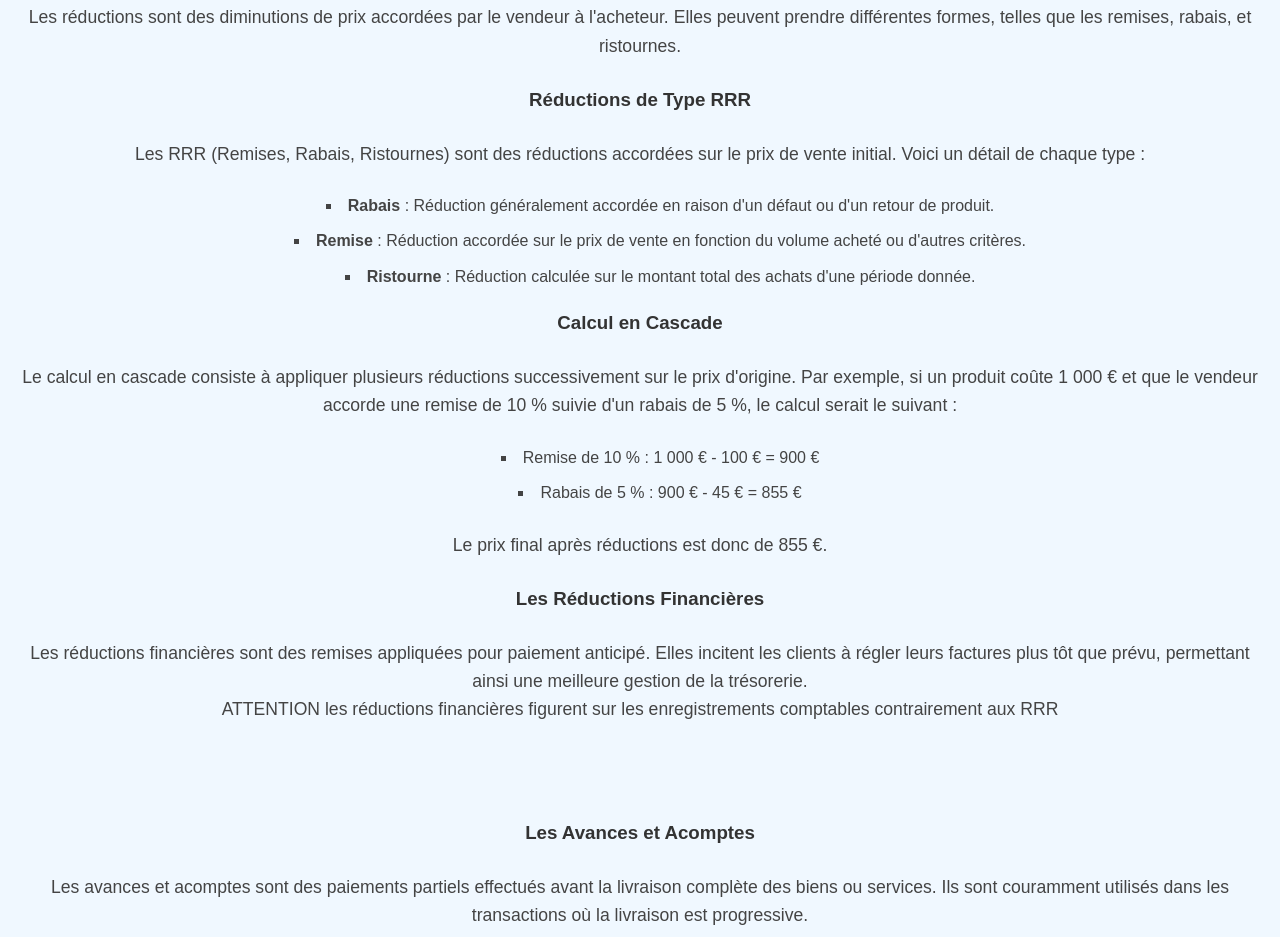
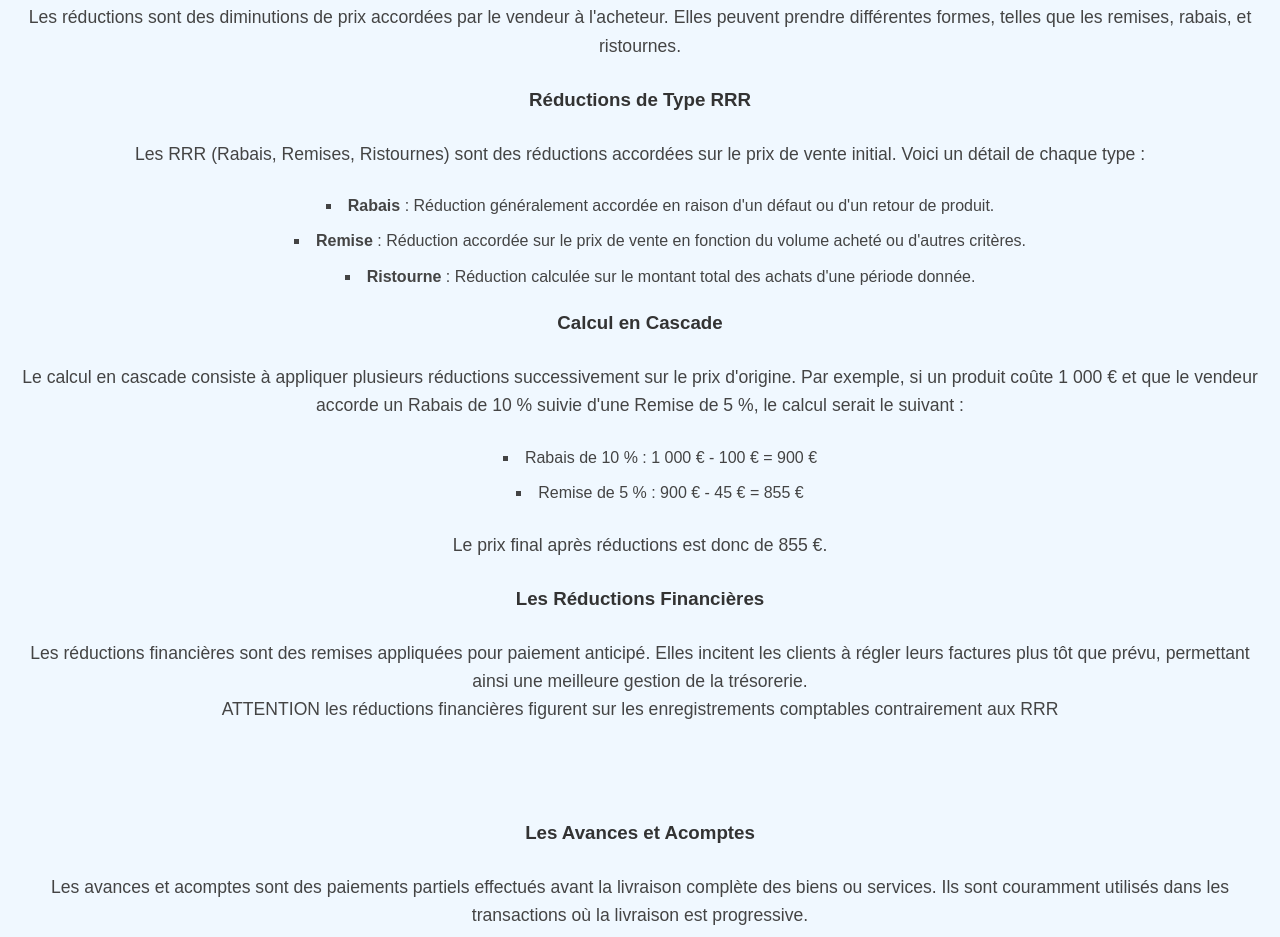
Before and after one commit to lopezCompta/lopezCompta, a plain HTML site: page coursComptaGen4.html in a window 1280 px wide. Shown: the part 3367-4304 px from the top of the page. Drawn offline with Linux system fonts and the light colour scheme.

Commit message:
Update coursComptaGen4.html

```diff
--- a/coursComptaGen4.html
+++ b/coursComptaGen4.html
@@ -136,7 +136,7 @@
         <p>Les réductions sont des diminutions de prix accordées par le vendeur à l'acheteur. Elles peuvent prendre différentes formes, telles que les remises, rabais, et ristournes.</p>
 
         <h3>Réductions de Type RRR</h3>
-        <p>Les RRR (Remises, Rabais, Ristournes) sont des réductions accordées sur le prix de vente initial. Voici un détail de chaque type :</p>
+        <p>Les RRR (Rabais, Remises, Ristournes) sont des réductions accordées sur le prix de vente initial. Voici un détail de chaque type :</p>
         <ul>
             <li><strong>Rabais</strong> : Réduction généralement accordée en raison d'un défaut ou d'un retour de produit.</li>
             <li><strong>Remise</strong> : Réduction accordée sur le prix de vente en fonction du volume acheté ou d'autres critères.</li>
@@ -144,10 +144,10 @@
         </ul>
 
         <h3>Calcul en Cascade</h3>
-        <p>Le calcul en cascade consiste à appliquer plusieurs réductions successivement sur le prix d'origine. Par exemple, si un produit coûte 1 000 € et que le vendeur accorde une remise de 10 % suivie d'un rabais de 5 %, le calcul serait le suivant :</p>
+        <p>Le calcul en cascade consiste à appliquer plusieurs réductions successivement sur le prix d'origine. Par exemple, si un produit coûte 1 000 € et que le vendeur accorde un Rabais de 10 % suivie d'une Remise de 5 %, le calcul serait le suivant :</p>
         <ul>
-            <li>Remise de 10 % : 1 000 € - 100 € = 900 €</li>
-            <li>Rabais de 5 % : 900 € - 45 € = 855 €</li>
+            <li>Rabais de 10 % : 1 000 € - 100 € = 900 €</li>
+            <li>Remise de 5 % : 900 € - 45 € = 855 €</li>
         </ul>
         <p>Le prix final après réductions est donc de 855 €.</p>
 
```
